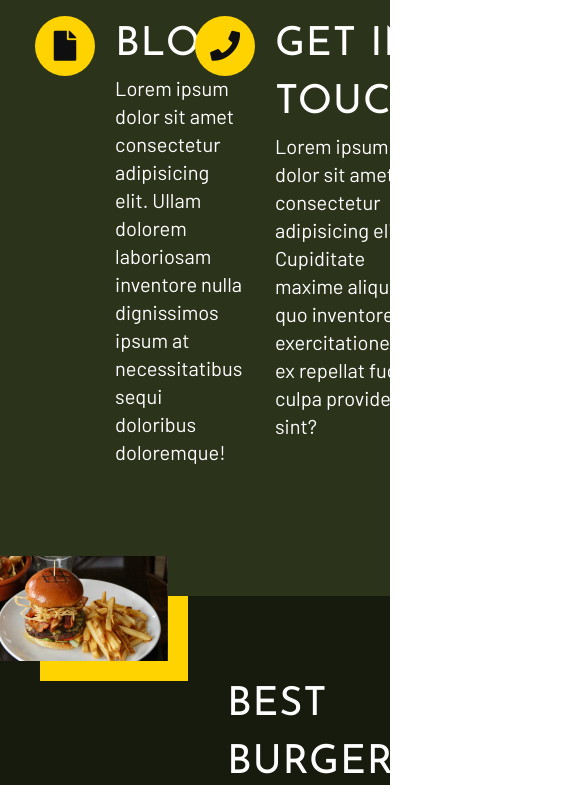
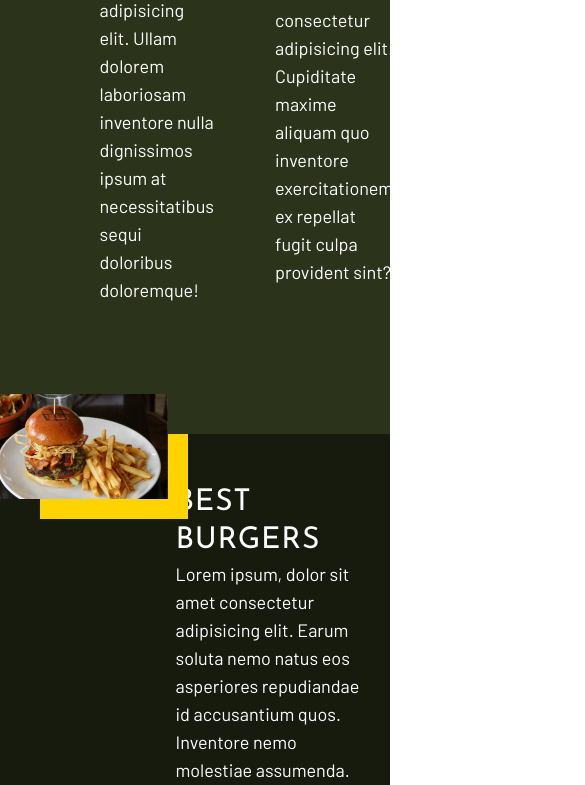
Before and after one commit to nickyiliwang/nick-wang-project-2-resturaunt, a plain HTML site: page index.html in a window 390 px wide. Shown: the part 1215-2000 px from the top of the page, 585 px wide, since content can reach past the window. Drawn offline with nearby package versions, Linux system fonts and the light colour scheme.

Commit message:
started responsive

```diff
--- a/index.html
+++ b/index.html
@@ -181,17 +181,26 @@
       </section>
       <!-- end of nature section -->
       <section class="three-images">
-        <div class="wrapper image-container">
+        <div class="wrapper">
+          <ul class="clearfix">
+            <li>
               <img src="./assets/gallery-image-1.jpg" alt="row of lights" />
+            </li>
+            <li>
               <img
                 src="./assets/gallery-image-2.jpg"
                 alt="take away sign written in neon light"
               />
+            </li>
+            <li>
               <img
                 src="./assets/gallery-image-3.jpg"
                 alt="5 dishes of mostly plant based cuisine"
               />
+            </li>
+          </ul>
         </div>
+        <!-- end of wrapper -->
       </section>
     </main>
 
--- a/styles/scss/_general-info.scss
+++ b/styles/scss/_general-info.scss
@@ -30,3 +30,10 @@ section.general-info {
     padding-right: 20px;
   }
 }
+
+// responsive
+@include mq($max-width: 1150px) {
+  section.general-info {
+    padding: 100px 0 100px 0;
+  }
+}
--- /dev/null
+++ b/styles/scss/_global-responsive.scss
@@ -0,0 +1,18 @@
+@include mq($max-width: 1150px) {
+  h2,
+  .yellow {
+    @include fontSize(30);
+    line-height: 38px;
+  }
+
+  p {
+    @include fontSize(18);
+    line-height: 28px;
+  }
+}
+
+@include mq($max-width: 900px) {
+  .wrapper {
+    width: 90%;
+  }
+}
--- a/styles/scss/_global.scss
+++ b/styles/scss/_global.scss
@@ -93,6 +93,7 @@ nav a {
 
 nav {
   padding: 50px 0;
+  width: 60%;
   ul {
     display: flex;
     li {
--- a/styles/scss/_header.scss
+++ b/styles/scss/_header.scss
@@ -36,6 +36,33 @@ header {
       z-index: -1;
     }
   }
+
+  // responsive
+  @include mq($max-width: 1200px) {
+    nav {
+      background: rgba($primaryBlack, $alpha: 0.3);
+      border-radius: 40px;
+    }
+
+    .image-container {
+      width: 40%;
+      top: 50%;
+    }
+  }
+
+  @include mq($max-width: 900px) {
+    nav {
+      border-radius: 40px;
+      width: 100%;
+    }
+
+    ul {
+      justify-content: center;
+
+    }
+
+
+  }
 }
 
 // blog page header
--- a/styles/scss/_main.scss
+++ b/styles/scss/_main.scss
@@ -6,11 +6,12 @@ section.cafe {
 section.three-images {
   background: $primaryBackgroundBlack;
   padding: 100px 0;
-  .image-container {
-    display: flex;
-    justify-content: space-evenly;
-    flex-wrap: nowrap;
-    img {
+  ul {
+
+    li {
+    float: left;
+
+      width: calc(100% / 3 - 40px);
       margin: 0 20px;
     }
   }
--- a/styles/scss/_split-info.scss
+++ b/styles/scss/_split-info.scss
@@ -1,6 +1,7 @@
 section.split-info {
   background: $primaryBackgroundBlack;
   position: relative;
+  padding: 80px 0 50px 0;
 
   .burger-image,
   .something-new-image {
@@ -21,12 +22,11 @@ section.split-info {
   }
 
   .burger {
-    margin-left: 60%;
-    padding: 80px 0;
+    margin-left: 45vw;
+    padding-bottom: 80px;
   }
   .something-new {
-    margin-right: 60%;
-    padding-bottom: 50px;
+    margin-right: 45vw;
     text-align: right;
   }
 
@@ -34,3 +34,23 @@ section.split-info {
     margin-bottom: 50px;
   }
 }
+
+// responsive
+@include mq($max-width: 1300px) {
+  section.split-info {
+    padding: 50px 0 40px 0;
+
+    .burger {
+      margin-left: 40vw;
+    }
+    .something-new {
+      margin-right: 40vw;
+    }
+    .something-new-image {
+      bottom: -40px;
+    }
+    p {
+      margin-bottom: 30px;
+    }
+  }
+}
--- a/styles/scss/style.scss
+++ b/styles/scss/style.scss
@@ -2,6 +2,7 @@
 @import "./utilities";
 @import "./media-queries";
 @import "./global";
+@import './global-responsive';
 @import "./header";
 @import "./main";
 @import "./general-info";
```
Also changed, not shown: styles/style.css. Lines whose indentation alone changed are shown as unchanged.
